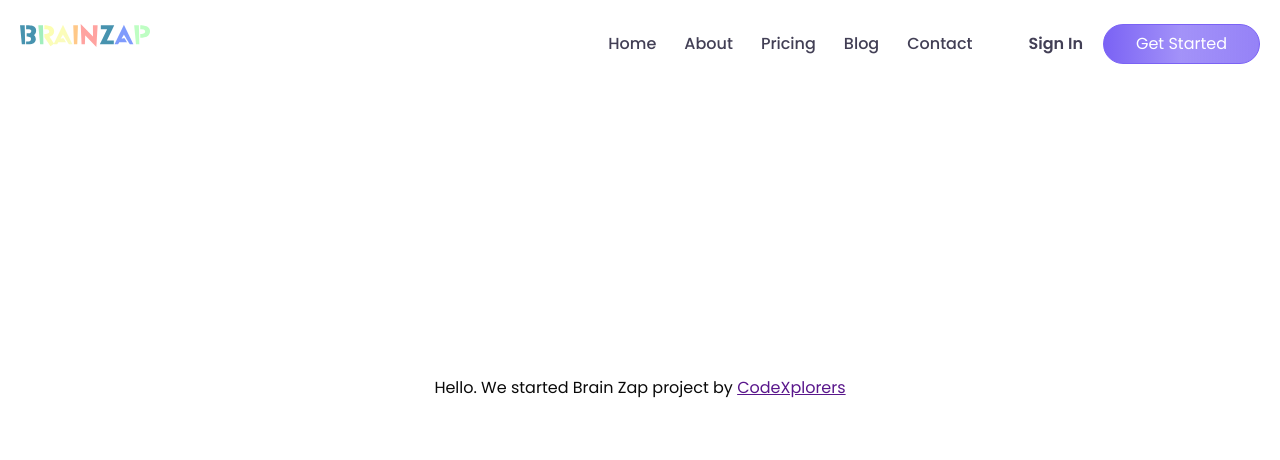
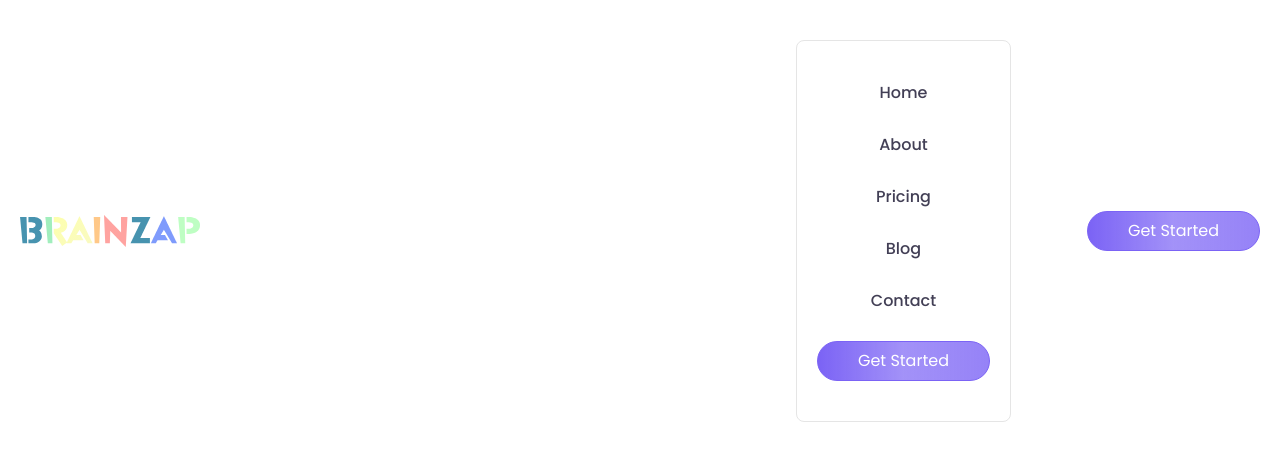
Before and after one commit to CodeXplorers-PH/brain-zap-client, a React (Vite) app: page / in a window 1280 px wide. Shown: the top 460 px of the page. Built offline with nearby package versions, Linux system fonts and the light colour scheme; a web font is replaced by a local one.

Commit message:
Header navlinks added and responsived for all devices

```diff
--- a/package.json
+++ b/package.json
@@ -13,6 +13,8 @@
     "@tailwindcss/vite": "^4.0.14",
     "class-variance-authority": "^0.7.1",
     "clsx": "^2.1.1",
+    "framer-motion": "^12.5.0",
+    "hamburger-react": "^2.5.2",
     "lucide-react": "^0.479.0",
     "react": "^19.0.0",
     "react-dom": "^19.0.0",
--- a/src/Pages/Home/Home.jsx
+++ b/src/Pages/Home/Home.jsx
@@ -3,7 +3,7 @@ import { Link } from "react-router-dom";
 const Home = () => {
   return (
     <>
-      <h2 className="fixed ml-[50%] -translate-x-[50%] bottom-[50%]">
+      {/* <h2 className="fixed ml-[50%] -translate-x-[50%] bottom-[50%]">
         Hello. We started Brain Zap project by{" "}
         <Link
           className="text-purple-900 underline "
@@ -11,7 +11,7 @@ const Home = () => {
         >
           CodeXplorers
         </Link>
-      </h2>
+      </h2> */}
     </>
   );
 };
--- a/src/components/Header/Header.jsx
+++ b/src/components/Header/Header.jsx
@@ -2,26 +2,32 @@ import { Link } from "react-router-dom";
 import LogoURI from "@/assets/logo.svg";
 import { Navs } from "@/data/Header";
 import Button from "../ui/Button";
+import { Turn as Hamburger } from "hamburger-react";
+import { useState } from "react";
+import { ChevronRight } from "lucide-react";
 
 const Header = () => {
+  const [isOpen, setisOpen] = useState(false);
+
   return (
     <>
       {/* Header Section */}
       <header className="flex-section">
-        <div className="wrapper py-6 justify-between">
+        <div className="wrapper py-5 gap-5 items-center justify-between">
           {/* Header Logo */}
           <Link to={`/`}>
-            <img width={130} src={LogoURI} />
+            <img width={180} src={LogoURI} />
           </Link>
           <div className="flex items-center gap-14">
             {/* Header navs */}
             <nav
-              className={`w-full fixed flex justify-center left-0 md:static md:w-fit`}
+              className={`w-full hidden top-20 p-5 fixed lg:flex  justify-center left-0 lg:static lg:w-fit ${
+                isOpen && "!flex"
+              }`}
             >
-              <ul className="flex bg-white gap-7">
+              <ul className="flex text-center bg-white gap-7 w-full flex-col border p-5 py-10 rounded-md">
                 {Navs &&
                   Navs.map((navlink, index) => (
-                    <>
                     <li key={`navlink-${index}`}>
                       <Link
                         className={`font-medium hover:text-text/80 transition-all text-text`}
@@ -30,15 +36,23 @@ const Header = () => {
                         {navlink.pathName}
                       </Link>
                     </li>
-                    </>
                   ))}
+                <div className="max-[520px]:hidden flex w-full justify-center">
+                  <HeaderButton />
+                </div>
               </ul>
             </nav>
             <div className="flex items-center gap-5">
-              <Link className="text-text font-semibold">Sign In</Link>
-              <Link>
-                <Button>Get Started</Button>
-              </Link>
+              <div className="max-[520px]:hidden flex items-center gap-5">
+                <HeaderButton />
+              </div>
+              <div
+                className={`lg:hidden bg-white transition-all border rounded-md ${
+                  isOpen && "!bg-huf-purple/20 !border-huf-purple/50"
+                }`}
+              >
+                <Hamburger size={25} toggled={isOpen} toggle={setisOpen} />
+              </div>
             </div>
           </div>
         </div>
@@ -48,3 +62,19 @@ const Header = () => {
 };
 
 export default Header;
+
+export const HeaderButton = () => {
+  return (
+    <>
+      <Link to={`/pricing`}>
+        <Button>
+          Get Started{" "}
+          <ChevronRight
+            strokeWidth={1.5}
+            className={`absolute opacity-0 transition-all group-hover:translate-x-14 ml-2 group-hover:opacity-100`}
+          />
+        </Button>
+      </Link>
+    </>
+  );
+};
--- a/src/components/ui/Button.jsx
+++ b/src/components/ui/Button.jsx
@@ -1,7 +1,11 @@
 const Button = ({ variant, className, children, ...props }) => {
   return (
     <>
-      <button className="px-8 py-[7px] rounded-full bg-gradient-to-r hover:bg-purple-950 transition-all from-huf-purple via-huf-purple/70 to-huf-purple/80 border border-huf-purple text-white">
+      <button
+        className={`px-10 py-[7px] flex focus:ring-2 ring-offset-2 focus:ring-huf-purple justify-center group items-center gap-2 rounded-full bg-gradient-to-r hover:bg-purple-950 transition-all from-huf-purple via-huf-purple/70 to-huf-purple/80 border border-huf-purple text-white ${
+          className || ""
+        }`}
+      >
         {children}
       </button>
     </>
```
Also changed, not shown: 1 other file (tests, documents, lock files or other folders). Lines whose indentation alone changed are shown as unchanged.
